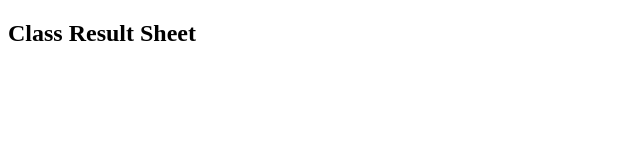
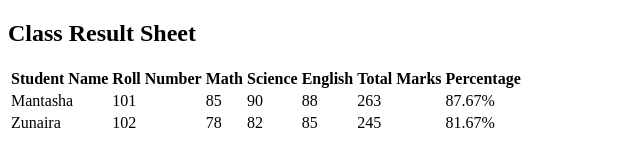
Before and after one commit to batool-zahra1/Assignment1, a plain HTML site: page index.html in a window 1280 px wide. Shown: the whole page, without its empty margins (0-640 px from the left). Drawn offline with Linux system fonts and the light colour scheme.

Commit message:
second commit

```diff
--- a/index.html
+++ b/index.html
@@ -7,5 +7,36 @@
 </head>
 <body>
     <h2>Class Result Sheet</h2>
+    <table>
+        <thead>
+            <tr>
+                <th>Student Name</th>
+                <th>Roll Number</th>
+                <th>Math</th>
+                <th>Science</th>
+                <th>English</th>
+                <th>Total Marks</th>
+                <th>Percentage</th>
+            </tr>
+        </thead>
+        <tbody>
+            <tr>
+                <td>Mantasha</td>
+                <td>101</td>
+                <td>85</td>
+                <td>90</td>
+                <td>88</td>
+                <td>263</td>
+                <td>87.67%</td>
+            </tr>
+            <tr>
+                <td>Zunaira</td>
+                <td>102</td>
+                <td>78</td>
+                <td>82</td>
+                <td>85</td>
+                <td>245</td>
+                <td>81.67%</td>
+            </tr>
 </body>
 </html>
```
